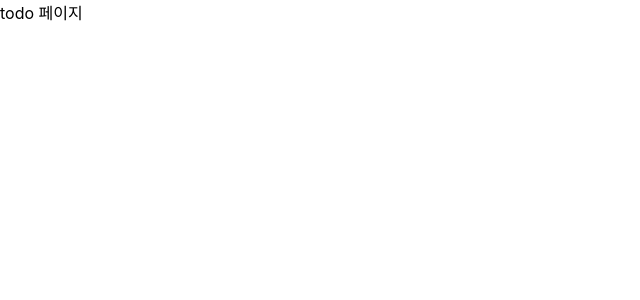
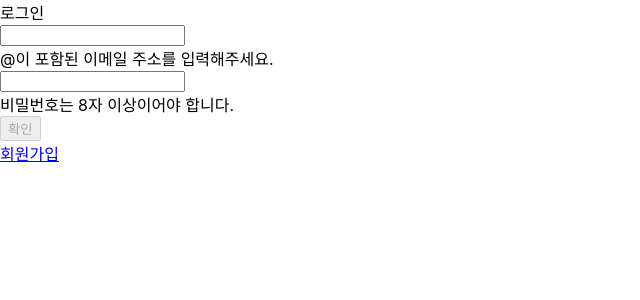
Before and after one commit to cofla159/wanted-pre-onboarding-frontend, a React (Create React App) app in the folder client/: page / in a window 1280 px wide. Before the commit this address led to /todo. Shown: the top 300 px of the page, without its empty margins (0-640 px from the left). Built offline with nearby package versions, Linux system fonts and the light colour scheme.

Commit message:
feat: 로그인 api 연결 및 유효성 검사

```diff
--- a/client/src/pages/Home.js
+++ b/client/src/pages/Home.js
@@ -1,22 +1,109 @@
-import React, { useEffect } from "react";
+import React, { useEffect, useState } from "react";
 import { useNavigate, Link } from "react-router-dom";
+import axios from "axios";
 
 function Home() {
   const navigate = useNavigate();
   useEffect(() => {
-    if (!window.localStorage.getItem("token")) {
+    if (window.localStorage.getItem("token")) {
       navigate("/todo");
     }
   });
+  const [inputValue, setInputValue] = useState({
+    email: "",
+    password: "",
+  });
+  const [isValidate, setIsValidate] = useState({
+    email: false,
+    password: false,
+  });
+
+  const handleChange = (e) => {
+    setInputValue({
+      ...inputValue,
+      [e.target.name]: e.target.value,
+    });
+    if (e.target.name === "email") {
+      if (e.target.value.includes("@")) {
+        setIsValidate({ ...isValidate, email: true });
+      } else {
+        setIsValidate({ ...isValidate, email: false });
+      }
+    }
+    if (e.target.name === "password") {
+      if (e.target.value.length >= 8) {
+        setIsValidate({ ...isValidate, password: true });
+      } else {
+        setIsValidate({ ...isValidate, password: false });
+      }
+    }
+  };
+  const handleSubmit = async (e) => {
+    e.preventDefault();
+    try {
+      const response = await axios.post(
+        process.env.REACT_APP_API_ADDRESS + "auth/signin",
+        {
+          email: inputValue.email,
+          password: inputValue.password,
+        },
+        {
+          headers: {
+            "Content-Type": "application/json",
+          },
+        }
+      );
+      window.localStorage.setItem("token", response.data.access_token);
+      alert(`환영합니다, ${inputValue.email}님!`);
+      navigate("/todo");
+    } catch (error) {
+      alert(
+        `로그인에 실패했습니다. 다시 시도해주세요: ${error.response.data.message}`
+      );
+    }
+  };
 
   return (
-    <div className="flex-col">
-      <div>로그인</div>
-      <input type="email" />
-      <input type="password" />
-      <input type="submit" />
-      <Link to="signup">회원가입</Link>
-    </div>
+    <>
+      <div className="flex flex-col">
+        <div>로그인</div>
+        <form onSubmit={handleSubmit}>
+          <input
+            type="email"
+            name="email"
+            value={inputValue.email}
+            onChange={handleChange}
+          />
+          {isValidate.email ? (
+            ""
+          ) : (
+            <div className="text-red-500">
+              @이 포함된 이메일 주소를 입력해주세요.
+            </div>
+          )}
+          <input
+            type="password"
+            name="password"
+            value={inputValue.password}
+            onChange={handleChange}
+          />
+          {isValidate.password ? (
+            ""
+          ) : (
+            <div className="text-red-500">
+              비밀번호는 8자 이상이어야 합니다.
+            </div>
+          )}
+          <button
+            type="submit"
+            disabled={!(isValidate.email && isValidate.password)}
+          >
+            확인
+          </button>
+        </form>
+        <Link to="signup">회원가입</Link>
+      </div>
+    </>
   );
 }
 
```
